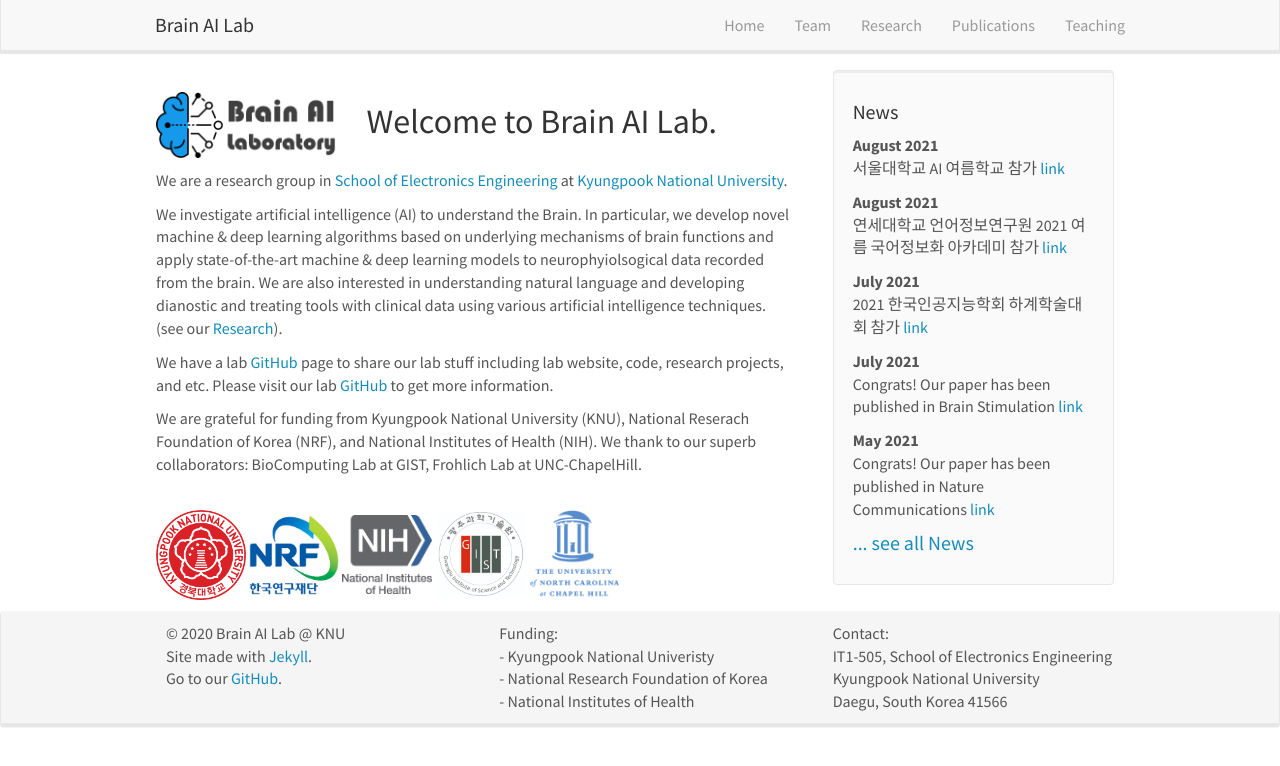
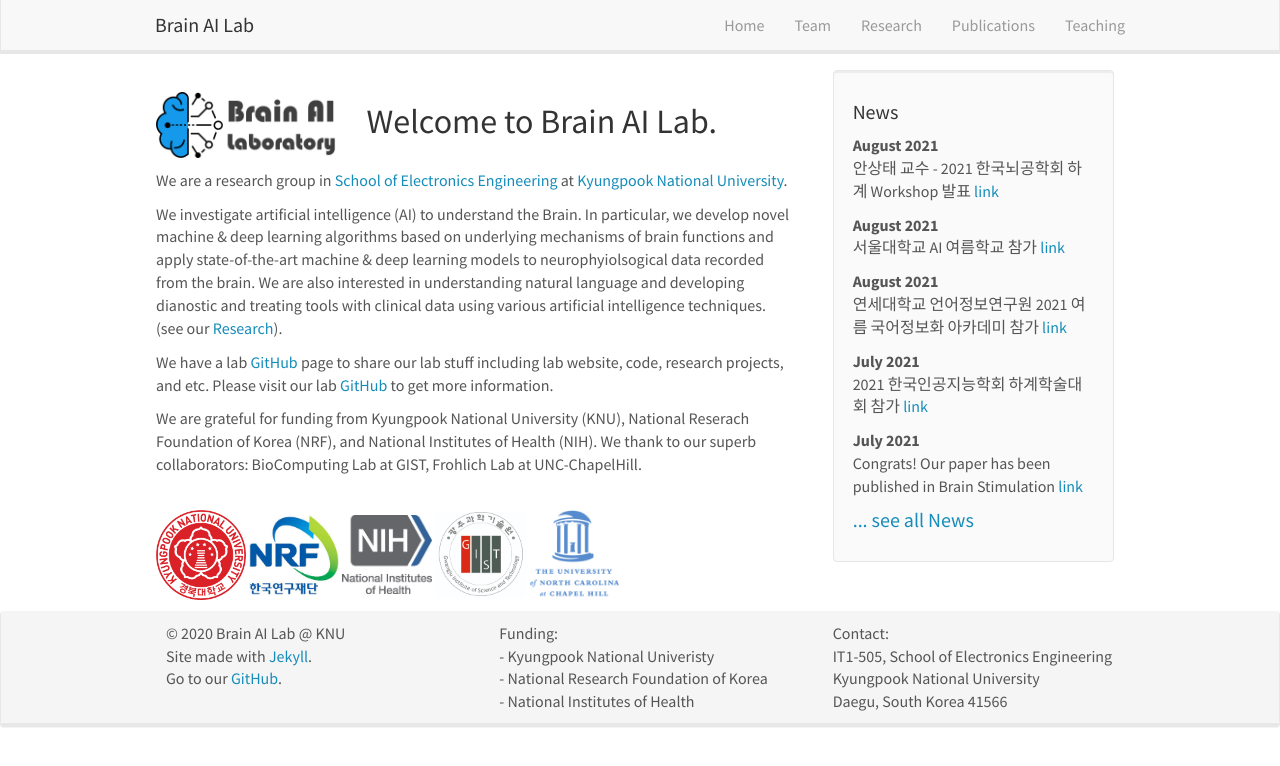
Before and after one commit to KNU-BrainAI/knu-brainai.github.io, a Jekyll site: the page built from _pages/home.md, in a window 1280 px wide. Shown: the top 766 px of the page. Built offline with Jekyll 4.4.1, drawn with Linux system fonts in a browser that asks for light colours; nearby versions of some CDN libraries.

Commit message:
Update news.yml

```diff
--- a/_data/news.yml
+++ b/_data/news.yml
@@ -1,3 +1,7 @@
+- date: August 2021
+  headline: "안상태 교수 - 2021 한국뇌공학회 하계 Workshop 발표 <a href='http://besk.kr/board/board.asp?b_code=45&Action=content&GotoPage=1&B_CATE=BBS1'>link</a>"
+  details: "Title: Transcranial Alternating Current Stimulation Entrains Neural Oscillations"
+
 - date: August 2021
   headline: "서울대학교 AI 여름학교 참가 <a href='https://aiis.snu.ac.kr/aisummerschool2021/'>link</a>"
   details: ""
```
